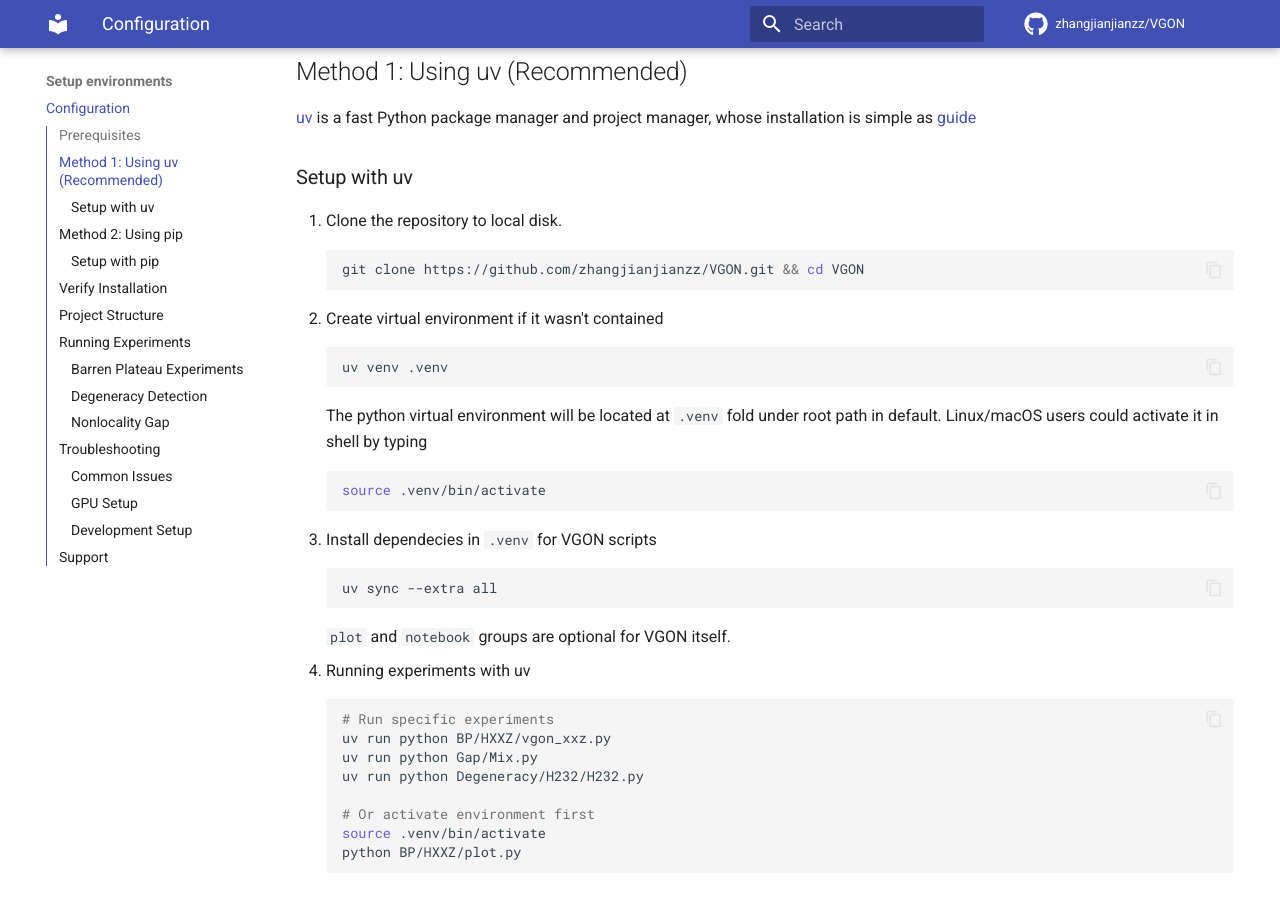
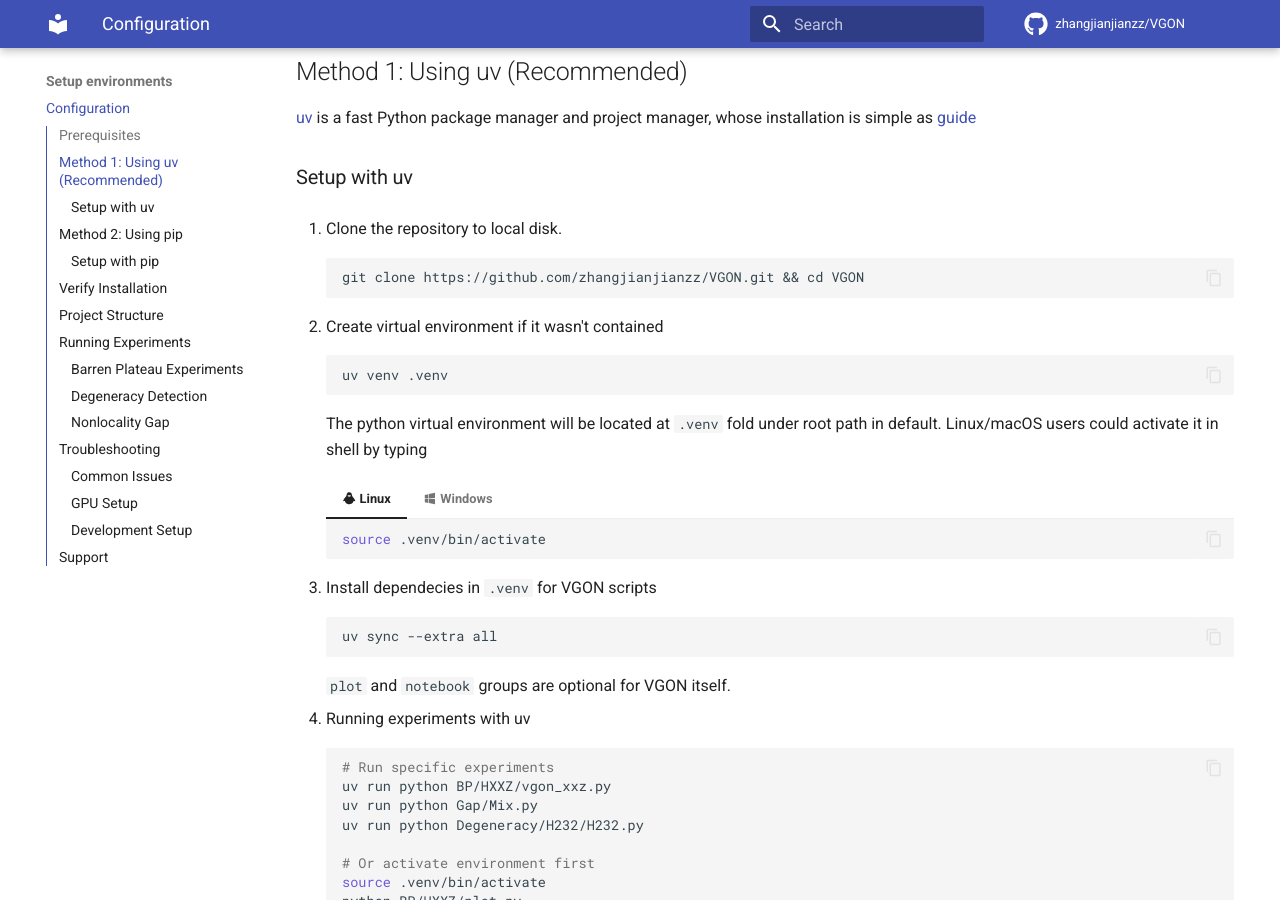
Before and after one commit to leo2www/VGON, an MkDocs documentation site: the page built from docs/EnvSetup.md, in a window 1280 px wide and 900 px high, scrolled down 497 px. Built offline with MkDocs 1.6.1 and Material for MkDocs 9.7.7, drawn with Linux system fonts in a browser that asks for light colours; comment, search, counter and statistics services are not loaded.

Commit message:
Add data annotation

````diff
--- a/docs/EnvSetup.md
+++ b/docs/EnvSetup.md
@@ -16,17 +16,24 @@ This guide provides instructions for setting up the VGON (Variational Generative
 
 ### Setup with uv
 1. Clone the repository to local disk.
-    ```bash
-    git clone https://github.com/zhangjianjianzz/VGON.git && cd VGON
+        ```
+        git clone https://github.com/zhangjianjianzz/VGON.git && cd VGON
+        ```
+
+1. Create virtual environment if it wasn't contained
     ```
-2. Create virtual environment if it wasn't contained
-    ```bash
     uv venv .venv
     ```
     The python virtual environment will be located at `.venv` fold under root path in default. Linux/macOS users could activate it in shell by typing
-    ```bash
-    source .venv/bin/activate
-    ```
+
+    === ":material-linux: Linux"
+        ```bash
+        source .venv/bin/activate
+        ```
+    === ":material-microsoft-windows: Windows"
+        ```powershell
+        .venv/Scripts/activate
+        ```
 
 3. Install dependecies in `.venv` for VGON scripts
     ```bash
--- a/mkdocs.yml
+++ b/mkdocs.yml
@@ -9,24 +9,38 @@ theme:
     view: material/eye
   features:
     - content.action.view
+    # 代码标签（code annotations）
     - content.code.annotate
     - content.code.copy
+    - content.tooltips  # 启用工具提示
+    - content.code.folding  # 启用代码折叠
+
+    - content.tabs.link
+    - content.tabs.sticky
+    - navigation.top # 返回顶部按钮
+    - navigation.tracking  # 跟踪当前页面
     - navigation.instant
     - navigation.instant.prefetch
-    - navigation.tabs
-    - navigation.sections
-    - navigation.expand
+    - navigation.tabs # 启用标签导航
+    - navigation.expand   # 默认展开导航栏
+    - navigation.sections # 启用章节导航
     - navigation.path
     - navigation.prune
     - navigation.top
     - toc.follow
     - toc.integrate
+
 markdown_extensions:
+  # 启用表情符号支持
+  - pymdownx.emoji:
+      emoji_index: !!python/name:material.extensions.emoji.twemoji
+      emoji_generator: !!python/name:material.extensions.emoji.to_svg
   # 启用代码高亮
   - pymdownx.highlight:
       anchor_linenums: true
       line_spans: __span
       pygments_lang_class: true
+      # linenums: true # 显示行号
   - pymdownx.inlinehilite
   - pymdownx.snippets
   - pymdownx.superfences:
@@ -35,14 +49,14 @@ markdown_extensions:
           class: mermaid
           format: !!python/name:pymdownx.superfences.fence_code_format
 
-  # 支持更好的列表处理
-  - mdx_truly_sane_lists
+
   - pymdownx.tasklist:
       custom_checkbox: true
 
   # 其他有用的扩展
   - admonition
   - pymdownx.details
+    # 在网页上显示“Windows”和“Linux”两个标签
   - pymdownx.tabbed:
       alternate_style: true
   - attr_list
````
